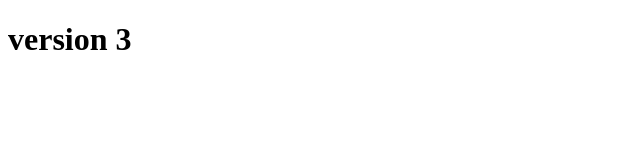
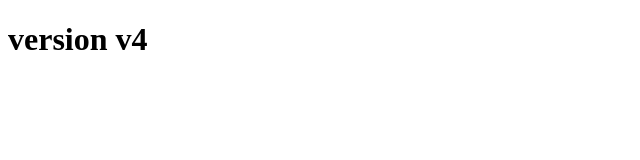
Before and after one commit to ucoder80/learn-git, a plain HTML site: page index.html in a window 1280 px wide. Shown: the full height of the page, 0-640 px from the left. Drawn offline with Linux system fonts and the light colour scheme.

Commit message:
four Commit

```diff
--- a/index.html
+++ b/index.html
@@ -6,6 +6,6 @@
     <title>Document</title>
 </head>
 <body>
-    <H1>version 3</H1>
+    <H1>version v4</H1>
 </body>
 </html>
```
